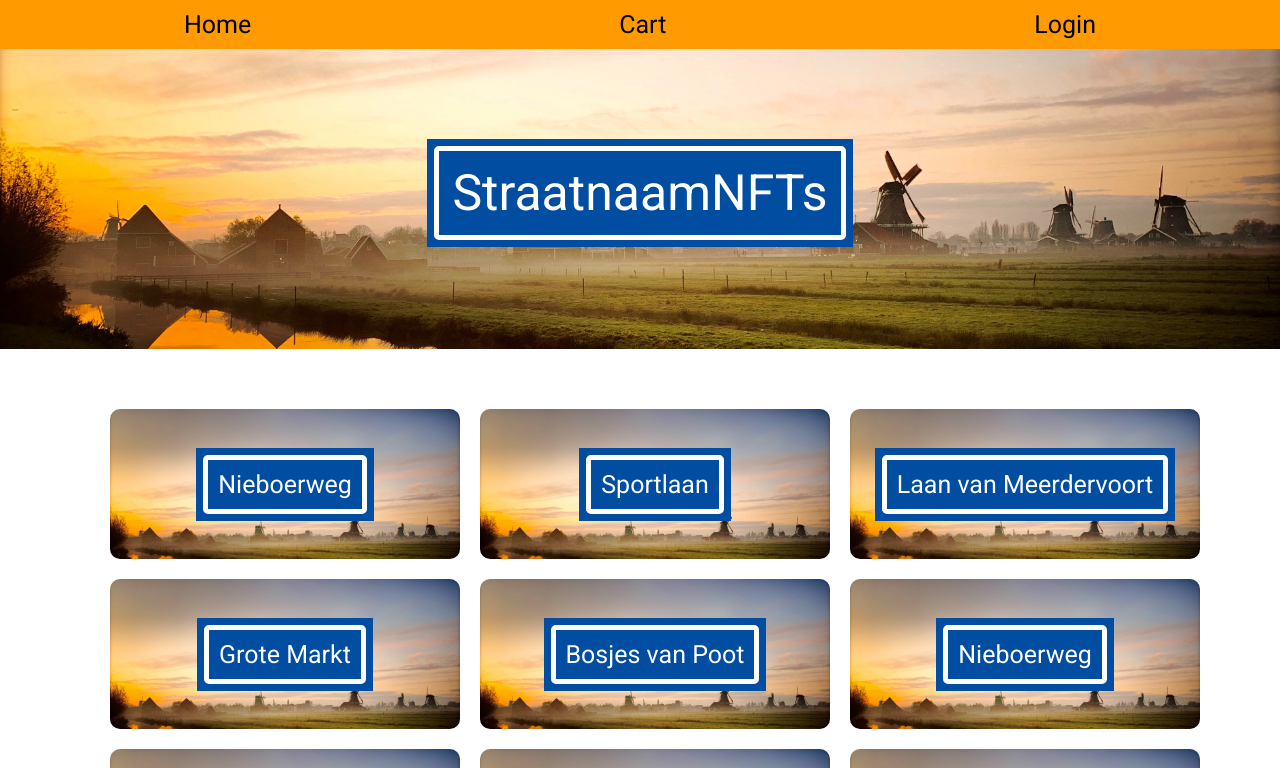
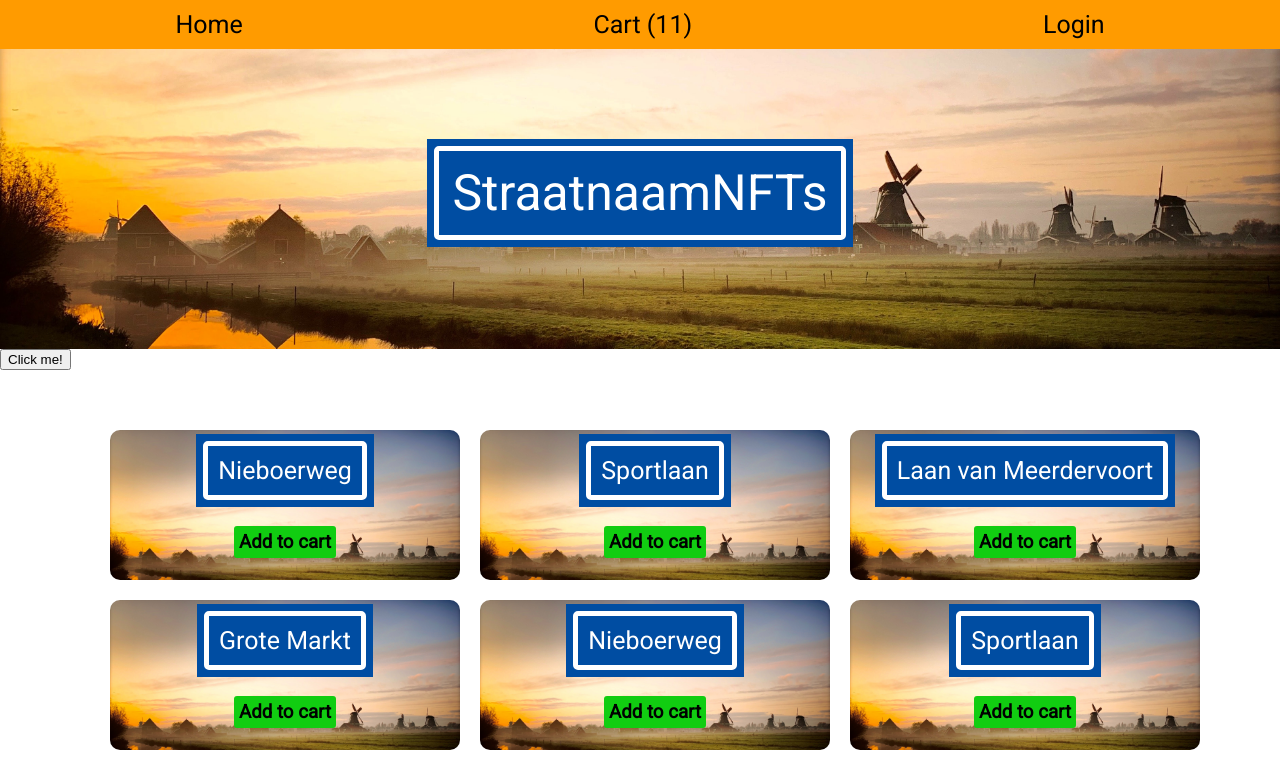
Before and after one commit to MAvRemu/straatnaamnfts, a React (Create React App) app: page /home in a window 1280 px wide. Shown: the top 768 px of the page. Built offline with nearby package versions, Linux system fonts and the light colour scheme.

Commit message:
cart v0.1

```diff
--- a/package.json
+++ b/package.json
@@ -3,6 +3,7 @@
   "version": "0.1.0",
   "private": true,
   "dependencies": {
+    "@reduxjs/toolkit": "^1.8.6",
     "@testing-library/jest-dom": "^5.16.5",
     "@testing-library/react": "^13.4.0",
     "@testing-library/user-event": "^13.5.0",
--- a/src/App.js
+++ b/src/App.js
@@ -8,21 +8,18 @@ import {
 } from "react-router-dom";
 
 const straatNamen = [
-  "Nieboerweg",
-  "Sportlaan",
-  "Laan van Meerdervoort",
-  "Grote Markt",
-  "Bosjes van Poot",
-  "Nieboerweg",
-  "Sportlaan",
-  "Laan van Meerdervoort",
-  "Grote Markt",
-  "Bosjes van Poot",
-  "Nieboerweg",
-  "Sportlaan",
-  "Laan van Meerdervoort",
-  "Grote Markt",
-  "Bosjes van Poot",
+  {name: "Nieboerweg", key: 1},
+  {name: "Sportlaan", key: 2},
+  {name: "Laan van Meerdervoort", key: 3},
+  {name: "Grote Markt", key: 4},
+  {name: "Nieboerweg", key: 5},
+  {name: "Sportlaan", key: 6},
+  {name: "Laan van Meerdervoort", key: 7},
+  {name: "Grote Markt", key: 8},
+  {name: "Nieboerweg", key: 9},
+  {name: "Sportlaan", key: 10},
+  {name: "Laan van Meerdervoort", key: 11},
+  {name: "Grote Markt", key: 12},
 ];
 
 const router = createBrowserRouter([
--- a/src/UI/NavBar.js
+++ b/src/UI/NavBar.js
@@ -1,14 +1,18 @@
 import "./NavBar.css";
 import { NavLink } from "react-router-dom";
 
+import { useSelector } from "react-redux";
+
 const NavBar = () => {
+  const cartCount = useSelector((state) => state.cart.value);
+
   return (
     <div className="navbar">
       <NavLink to="/home" className="navitem" end>
         Home
       </NavLink>
       <NavLink to="/cart" className="navitem" end>
-        Cart
+        Cart ({cartCount})
       </NavLink>
       <NavLink to="/login" className="navitem" end>
         Login
--- a/src/components/StraatNamenGrid.css
+++ b/src/components/StraatNamenGrid.css
@@ -22,4 +22,11 @@
   display: flex;
   align-items: center;
   justify-content: center;
+  flex-direction: column;
 }
+
+.card>h3 {
+  background-color: rgb(17, 205, 17);
+  padding: 5px;
+  border-radius: 3px;
+}
--- a/src/components/StraatNamenGrid.js
+++ b/src/components/StraatNamenGrid.js
@@ -1,13 +1,28 @@
 import StraatNaamBord from "../components/StraatNaamBord";
 import "./StraatNamenGrid.css";
+import { useDispatch, useSelector } from "react-redux";
+import { addelement } from "../store/cartSlice"
+
 
 const StraatNamenGrid = (props) => {
+  const dispatch = useDispatch();
+  const cart = useSelector((state) => state.cart.cart);
+
+  const addToCartHandler = (event) => {
+    console.log(event);
+    dispatch(addelement());
+    console.log(cart);
+  };
+
   return (
     <div className="container">
       <div className="grid-container">
         {props.straatNamen.map((straatname) => (
-          <div className="card grid-item">
-            <StraatNaamBord>{straatname}</StraatNaamBord>
+          <div className="card grid-item" key={straatname.key}>
+            <StraatNaamBord>{straatname.name}</StraatNaamBord>
+            <h3 onClick={addToCartHandler} id={straatname.key}>
+              Add to cart
+            </h3>
           </div>
         ))}
       </div>
--- a/src/index.js
+++ b/src/index.js
@@ -1,11 +1,16 @@
-import React from 'react';
-import ReactDOM from 'react-dom/client';
-import App from './App';
+import React from "react";
+import ReactDOM from "react-dom/client";
+import App from "./App";
 
-const root = ReactDOM.createRoot(document.getElementById('root'));
+import { Provider } from "react-redux";
+import store from "./store/store";
+
+const root = ReactDOM.createRoot(document.getElementById("root"));
 
 root.render(
-  <React.StrictMode>
-    <App />
-  </React.StrictMode>
+  <Provider store={store}>
+    <React.StrictMode>
+      <App />
+    </React.StrictMode>
+  </Provider>
 );
--- a/src/pages/Home.js
+++ b/src/pages/Home.js
@@ -1,13 +1,20 @@
-import { NavLink } from "react-router-dom";
 import NavBar from "../UI/NavBar";
 import Banner from "../UI/Banner";
 import StraatNamenGrid from "../components/StraatNamenGrid";
 
+import { useSelector, useDispatch } from "react-redux";
+import { increment } from "../store/cartSlice";
+
 const Home = (props) => {
+  const value = useSelector((state) => state.cart.value);
+  const dispatch = useDispatch();
+  console.log(value);
+
   return (
     <>
       <NavBar />
       <Banner />
+      <button onClick={() => dispatch(increment())}>Click me!</button>
       <StraatNamenGrid straatNamen={props.straatNamen}></StraatNamenGrid>
     </>
   );
--- /dev/null
+++ b/src/store/cartSlice.js
@@ -0,0 +1,18 @@
+import { createSlice } from "@reduxjs/toolkit";
+
+export const cartSlice = createSlice({
+  name: "cart",
+  initialState: { value: 11, cart: [] },
+  reducers: {
+    increment: (state) => {
+      state.value += 1;
+    },
+    addelement: (state) => {
+      state.value = [2,3,4]
+    }
+  },
+});
+
+export const { increment, addelement } = cartSlice.actions;
+
+export default cartSlice.reducer;
--- /dev/null
+++ b/src/store/store.js
@@ -0,0 +1,4 @@
+import { configureStore } from "@reduxjs/toolkit";
+import cartReducer from "./cartSlice"
+
+export default configureStore({ reducer: { cart: cartReducer } });
```
Also changed, not shown: 1 other file (tests, documents, lock files or other folders).
